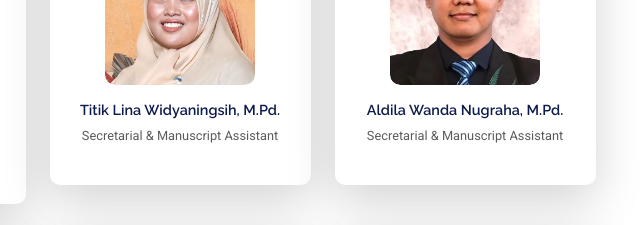
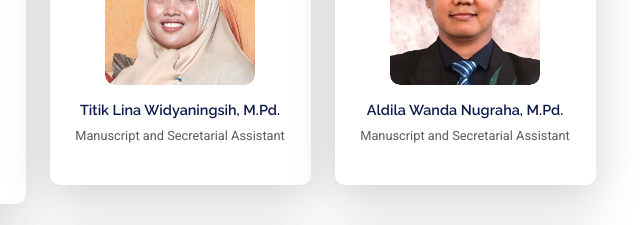
Before and after one commit to itzdzikry/itzdzikry.github.io, a plain HTML site: page bicone/committee.html in a window 1280 px wide. Shown: the part 1260-1485 px from the top of the page, 460-1100 px from the left. Drawn offline with nearby package versions, Linux system fonts and the light colour scheme.

Commit message:
Update committee.html

```diff
--- a/bicone/committee.html
+++ b/bicone/committee.html
@@ -189,7 +189,7 @@
                 <img src="assets/img/committee/person9.png" alt="Committee Member" class="committee-img">
               </div>
               <h5 class="mt-3 fw-semibold">Titik Lina Widyaningsih, M.Pd.</h5>
-              <p class="text-muted">Secretarial & Manuscript Assistant</p>
+              <p class="text-muted">Manuscript and Secretarial Assistant</p>
             </div>
           </div>
           <div class="col-md-3">
@@ -198,7 +198,7 @@
                 <img src="assets/img/committee/person10.png" alt="Committee Member" class="committee-img">
               </div>
               <h5 class="mt-3 fw-semibold">Aldila Wanda Nugraha, M.Pd.</h5>
-              <p class="text-muted">Secretarial & Manuscript Assistant</p>
+              <p class="text-muted">Manuscript and Secretarial Assistant</p>
             </div>
           </div>
 
```
